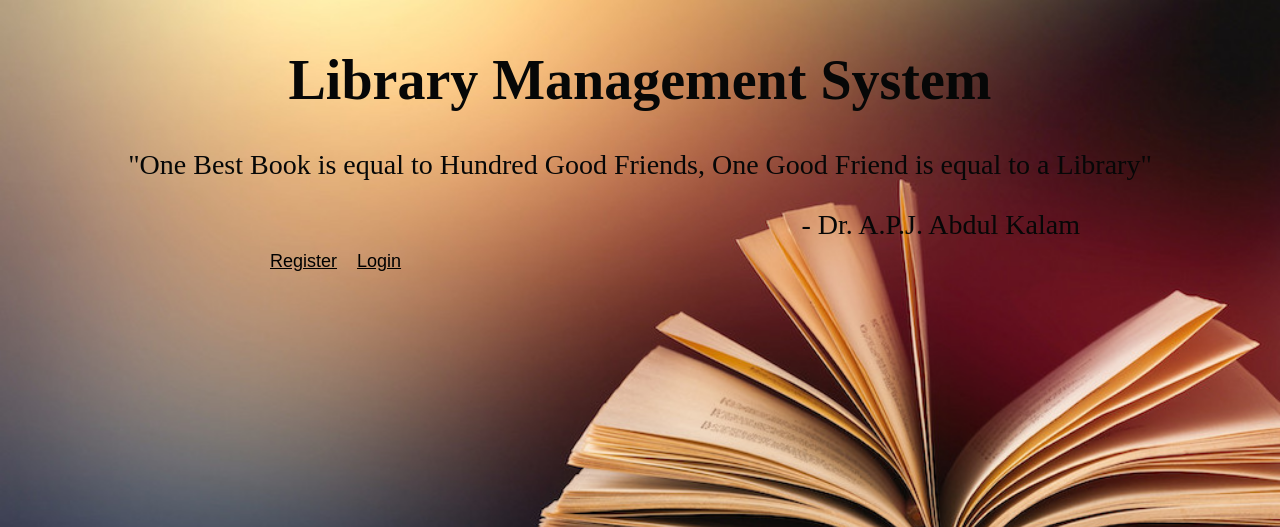
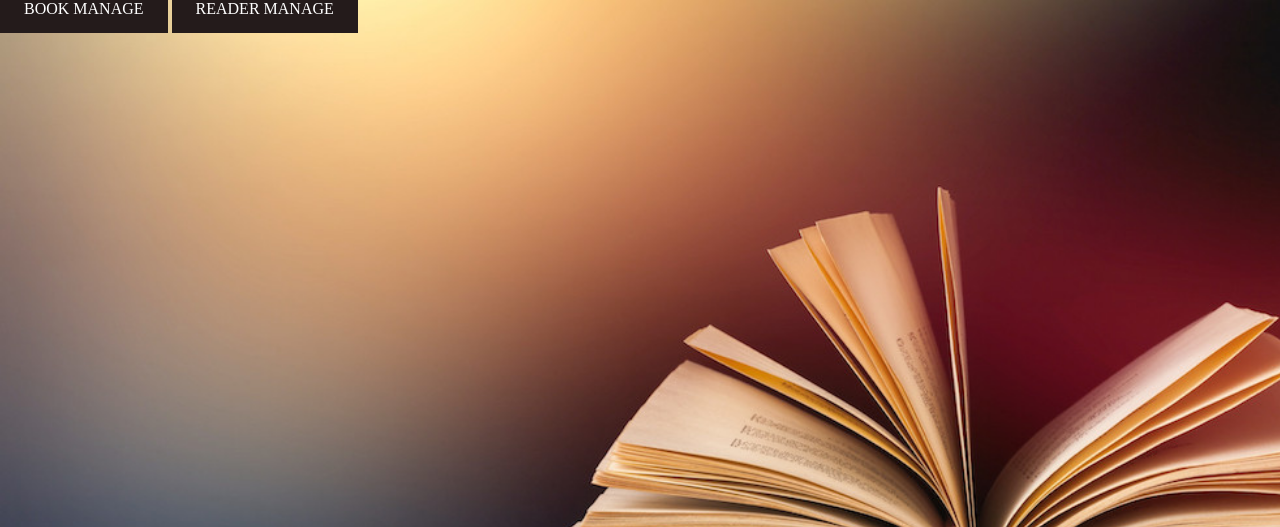
Before and after one commit to BHUMIT439439/library-management-system, a Django app: page /failure/ in a window 1280 px wide. Shown: the top 527 px of the page. Run offline with Django 3.2, Linux system fonts and the light colour scheme.

Commit message:
update database table in loginmodule

```diff
--- a/library_management_system/loginmodule/templates/failure.html
+++ b/library_management_system/loginmodule/templates/failure.html
@@ -1,11 +1,7 @@
 {% load static %}
-<!DOCTYPE html>
-<html lang="en">
+<html>
     <head>
-  <title>Home</title>
-  <meta charset="utf-8">
-  <meta name="viewport" content="width=device-width, initial-scale=1">
-
+        <title>library management system</title>
         <style>
             body{
 				margin: 0;
@@ -13,59 +9,20 @@
 				background-image: url('{% static "book4.jpg"%}');
 				background-repeat: no-repeat;
 				background-size: cover;
+
  				}
-	.header
-	{
-		padding: 10px;
-		text-align: center;
-		background:transparent;
-		color: rgb(6, 7, 7);
-		font-size: 28px;
-	}
-  ul
-	{
-		margin: 0;
-		padding-left: 270px;
-		list-style: none;
-		height: 36px;
-		background: transparent;
-		font-family: Arial, Helvetica, sans-serif;
-		font-size: 18px;
+			a {
+				background-color: rgb(36, 27, 27);
+				color: white;
+				padding: 1em 1.5em;
+				text-decoration: none;
+				text-transform: uppercase;
 				}
 
-	li
-	{
-        padding-top: 0px;
-		float:left;
-		padding-right: 20px;
-
-	}
-
-    div.a
-    {
-        text-align: right;
-        padding-right: 190px;
-    }
-    a
-    {
-        color:rgb(0, 0, 0);
-    }
         </style>
     </head>
     <body>
-
-  <div class="header">
-    <h1>Library Management System</h1>
-    <p>"One Best Book is equal to Hundred Good Friends, One Good Friend is equal to a Library" </p>
-	<div class="a">- Dr. A.P.J. Abdul Kalam</div>
-  </div>
-
-  <ul>
-	  <li><a href="register">Register</a></li>
-	  <li><a href="login">Login</a></li>
-  </ul>
-
-</div>
-
+        <a href="">Book manage</a>
+        <a href="">Reader manage</a>
     </body>
 </html>
--- a/library_management_system/loginmodule/views.py
+++ b/library_management_system/loginmodule/views.py
@@ -1,7 +1,7 @@
 from django.shortcuts import render,redirect
 from django.contrib import messages
 from django.contrib.auth.models import User,auth
-
+from .models import Reader
 
 def login(request):
     return render(request,'login.html')
@@ -21,14 +21,14 @@ def register(request):
             #check password and repassword are same or not
             if password1 == password2:
                 #if both are same then forward procced
-                if User.objects.filter(username = username).exists():
+                if Reader.objects.filter(username = username).exists():
                     messages.info(request,'username already taken')
                     return render(request,'register.html')
-                elif User.objects.filter(email = email).exists():
+                elif Reader.objects.filter(email = email).exists():
                     messages.info(request,'email already taken')
                     return render(request,'register.html')
                 else :
-                    user = User.objects.create_user(username = username , password = password1,
+                    user = Reader(username = username , password = password1,
                                                         first_name = first_name , last_name = last_name,
                                                         email = email)
                     user.save()
@@ -54,7 +54,7 @@ def welcome(request):
         username=request.POST['username']
         password=request.POST['userpassword']
         #check user is register or not
-        user = auth.authenticate(username=username , password=password)
+        user = Reader.check(username=username , password=password)
         #user is  register then value of user is not None
         if user is None:
             #login access to user
```
Also changed, not shown: library_management_system/loginmodule/models.py (+6 -2 lines), library_management_system/loginmodule/templates/temp.html (deleted, +0 -85 lines), library_management_system/loginmodule/templates/welcome.html (+19 -28 lines), library_management_system/loginmodule/migrations/0001_initial.py (added). Lines whose indentation alone changed are shown as unchanged.
